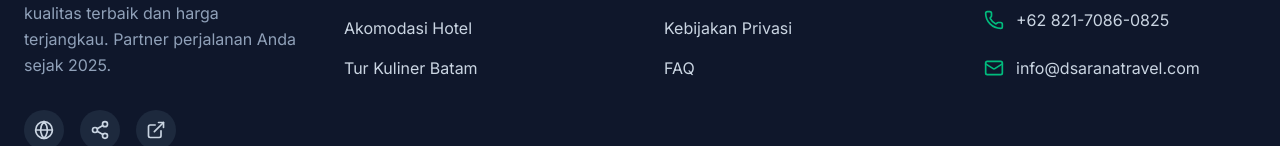
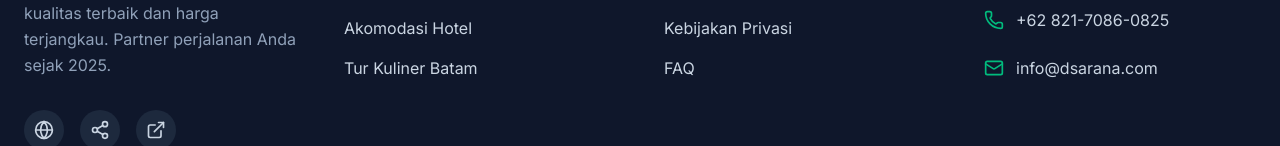
Before and after one commit to aramzi296/batamtransportholiday, a Next.js app: page / in a window 1280 px wide. Shown: the part 3170-3316 px from the top of the page. Built offline with nearby package versions, Linux system fonts and the light colour scheme.

Commit message:
docs: update website domain to dsarana.com

```diff
--- a/src/app/layout.tsx
+++ b/src/app/layout.tsx
@@ -15,8 +15,9 @@ const inter = Inter({
 export const metadata: Metadata = {
   title: "Batam D'Sarana Travel | Rental Mobil, Bus & Paket Wisata Batam",
   description: "Layanan transportasi terpercaya di Batam. Menyediakan rental mobil, bus, paket wisata, penginapan hotel, dan tur kuliner terbaik di Kota Batam.",
-  keywords: "rental mobil batam, sewa bus batam, paket wisata batam, tour kuliner batam, hotel batam, d sarana travel",
+  keywords: "dsarana.com, rental mobil batam, sewa bus batam, paket wisata batam, tour kuliner batam, hotel batam, d sarana travel",
 };
+
 
 export default function RootLayout({
   children,
--- a/src/app/page.tsx
+++ b/src/app/page.tsx
@@ -161,7 +161,7 @@ export default function Home() {
                   Hubungi Via WhatsApp
                 </a>
                 <a
-                  href="mailto:info@dsaranatravel.com"
+                  href="mailto:info@dsarana.com"
                   className="bg-emerald-700 text-white border border-emerald-500 px-10 py-5 rounded-2xl font-bold text-lg hover:bg-emerald-800 transition-all shadow-xl active:scale-95"
                 >
                   Kirim Email
--- a/src/components/Footer.tsx
+++ b/src/components/Footer.tsx
@@ -61,7 +61,7 @@ const Footer = () => {
               </li>
               <li className="flex items-center gap-3">
                 <Mail className="text-emerald-500 shrink-0" size={20} />
-                <span>info@dsaranatravel.com</span>
+                <span>info@dsarana.com</span>
               </li>
             </ul>
           </div>
```
